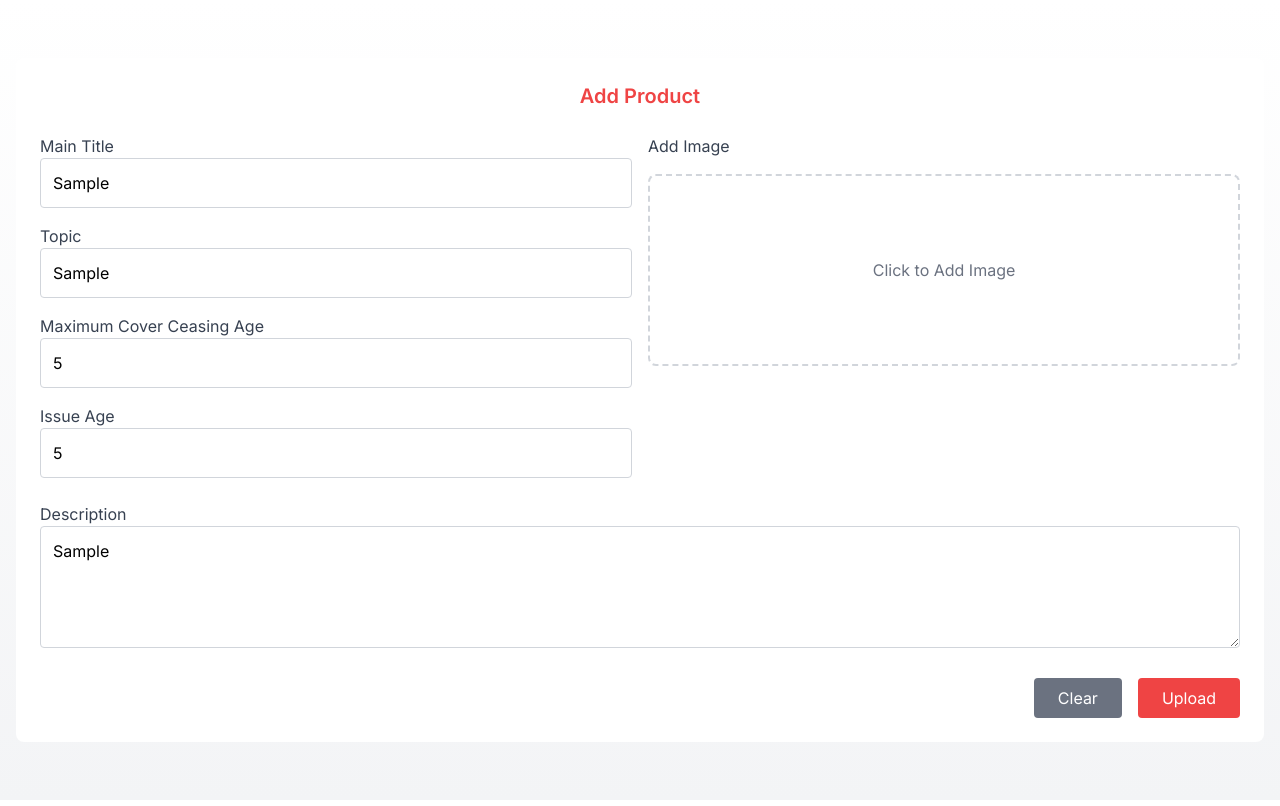
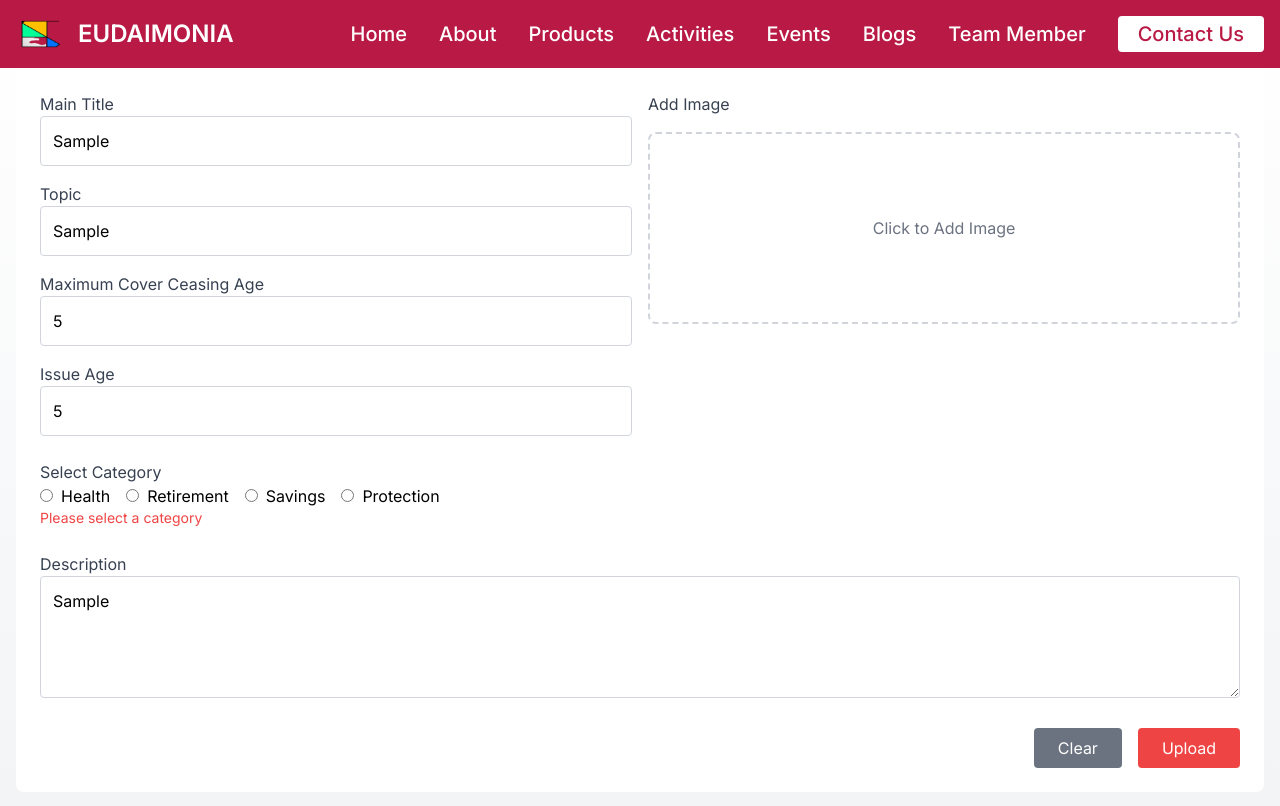
Before and after one commit to Kaveenxz/eudaumonia, a Next.js app: page /add-product in a window 1280 px wide. Both pictures are taken after typing "Sample", "Sample", "5", "5", "Sample" into the empty fields and a click on the button "Upload". Built offline with nearby package versions, Linux system fonts and the light colour scheme.

Commit message:
Added new product feature with form validation, API call, and category selection; updated product details page; removed unused code; and made minor changes to navigation and layout.

```diff
--- a/src/app/(admin)/add-product/page.tsx
+++ b/src/app/(admin)/add-product/page.tsx
@@ -1,21 +1,30 @@
 'use client';
 import { useState } from 'react';
+import { useMutation } from 'react-query';
+import { addProduct } from '@/app/api/product/apit'; // Ensure this points to the correct file
 
 export default function AddProductForm() {
-  const [formData, setFormData] = useState({
+  const [formData, setFormData]:any = useState({
     mainTitle: '',
     topic: '',
     maxAge: '',
     issueAge: '',
     description: '',
     image: null,
+    categoryId: '', // Holds the selected category ID
   });
+  const [errors, setErrors]:any = useState({});
+  const [imagePreview, setImagePreview]:any = useState(null);
 
-  const [errors, setErrors] = useState({});
-  const [imagePreview, setImagePreview] = useState(null);
+  const categories = [
+    { id: 1, name: 'Health' },
+    { id: 2, name: 'Retirement' },
+    { id: 3, name: 'Savings' },
+    { id: 4, name: 'Protection' },
+  ];
 
-  const validateForm = () => {
-    let newErrors = {};
+  const validateForm:any = () => {
+    let newErrors:any = {};
     let isValid = true;
 
     if (!formData.mainTitle) {
@@ -38,17 +47,25 @@ export default function AddProductForm() {
       newErrors.description = 'Description is required';
       isValid = false;
     }
+    if (!formData.categoryId) {
+      newErrors.categoryId = 'Please select a category';
+      isValid = false;
+    }
 
     setErrors(newErrors);
     return isValid;
   };
 
-  const handleInputChange = (e) => {
+  const handleInputChange = (e:any) => {
     const { name, value } = e.target;
     setFormData({ ...formData, [name]: value });
   };
 
-  const handleImageChange = (e) => {
+  const handleCategoryChange = (categoryId:any) => {
+    setFormData({ ...formData, categoryId });
+  };
+
+  const handleImageChange = (e:any) => {
     const file = e.target.files[0];
     if (file) {
       setFormData({ ...formData, image: file });
@@ -56,11 +73,25 @@ export default function AddProductForm() {
     }
   };
 
-  const handleSubmit = (e) => {
+  const mutation = useMutation(addProduct, {
+    onSuccess: () => {
+      alert('Product added successfully');
+    },
+    onError: () => {
+      alert('Failed to add product');
+    },
+  });
+
+  const handleSubmit = (e:any) => {
     e.preventDefault();
     if (validateForm()) {
-      console.log(formData);
-      // Form submission logic
+      const productData = {
+        name: formData.mainTitle,
+        description: formData.description,
+        categoryId: formData.categoryId,
+        createdBy: 1,
+      };
+      mutation.mutate(productData);
     }
   };
 
@@ -72,6 +103,7 @@ export default function AddProductForm() {
       issueAge: '',
       description: '',
       image: null,
+      categoryId: '',
     });
     setImagePreview(null);
     setErrors({});
@@ -167,6 +199,26 @@ export default function AddProductForm() {
               </div>
             </div>
 
+            {/* Category Selection */}
+            <div>
+              <label className="block text-gray-700">Select Category</label>
+              <div className="flex sm:space-x-4 max-sm:grid max-sm:grid-cols-2">
+                {categories.map((category) => (
+                  <div key={category.id}>
+                    <input
+                      type="radio"
+                      name="categoryId"
+                      value={category.id}
+                      checked={formData.categoryId === category.id}
+                      onChange={() => handleCategoryChange(category.id)}
+                    />
+                    <label className="ml-2">{category.name}</label>
+                  </div>
+                ))}
+              </div>
+              {errors.categoryId && <p className="text-red-500 text-sm">{errors.categoryId}</p>}
+            </div>
+
             {/* Description */}
             <div>
               <label className="block text-gray-700">Description</label>
@@ -195,8 +247,9 @@ export default function AddProductForm() {
               <button
                 type="submit"
                 className="px-6 py-2 bg-red-500 text-white rounded hover:bg-red-600 transition duration-300"
+                disabled={mutation.isLoading}
               >
-                Upload
+                {mutation.isLoading ? 'Uploading...' : 'Upload'}
               </button>
             </div>
           </form>
--- a/src/app/[products]/[id]/[more]/page.tsx
+++ /dev/null
@@ -1,9 +0,0 @@
-import React from 'react'
-
-function page() {
-  return (
-    <div className='mx-4 md:mx-10 lg:mx-20 my-10 lg:my-20'>more details about the product</div>
-  )
-}
-
-export default page
--- a/src/app/api/product/apit.ts
+++ b/src/app/api/product/apit.ts
@@ -33,3 +33,19 @@ export const getProductById = async (id:any) => {
         }
     }
 }
+
+export const addProduct = async (formData:any) => {
+    try {
+      const url:any = process.env.NEXT_PUBLIC_ADD_PRODUCT;
+      const response = await axios.post(url, formData);
+      return response.data;
+    } catch (error:any) {
+      if (error.response) {
+        return error.response.data;
+      } else if (error.message) {
+        return error.message;
+      } else {
+        return 'It seems to be a connection issue, try again later....';
+      }
+    }
+  };
--- a/src/app/components/Navbar.tsx
+++ b/src/app/components/Navbar.tsx
@@ -52,6 +52,9 @@ const Navbar: React.FC = () => {
               <Link href="/#blog" className="block py-2 px-3 text-white rounded lg:hover:bg-transparent lg:p-0">Blogs</Link>
             </li>
             <li>
+              <Link href="/team-member" className="block py-2 px-3 text-white rounded lg:hover:bg-transparent lg:p-0">Team Member</Link>
+            </li>
+            <li>
               <Link href="/#contact" className="block py-2 px-3 text-[#B91A45] rounded bg-white lg:hover:bg-transparent lg:px-5 lg:py-1">Contact Us</Link>
             </li>
           </ul>
--- a/src/app/layout.tsx
+++ b/src/app/layout.tsx
@@ -21,7 +21,7 @@ export default function RootLayout({
       <QueryProvider>
       <body className={inter.className}>
         <div className="">
-        {/* <Navbar/> */}
+        <Navbar/>
         </div>
         {children}
       </body>
--- a/src/app/products/[id]/page.tsx
+++ b/src/app/products/[id]/page.tsx
@@ -39,7 +39,7 @@ function ProductsPage() {
               </div>
               <p>{product.description.length > 100 ? `${product.description.substring(0, 100)}...` : product.description}</p>
               <div className='flex justify-end mt-5 max-md:justify-start'>
-                <button className='bg-[#D31145] text-white text-nowrap h-10 px-3 rounded-2xl' onClick={() => router.push(`/product/${product.id}`)}>More Details --{'>'}</button>
+                <button className='bg-[#D31145] text-white text-nowrap h-10 px-3 rounded-2xl' onClick={() => router.push(`${id}/${product.id}`)}>More Details --{'>'}</button>
               </div>
             </div>
           </div>
--- a/src/app/team-member/page.tsx
+++ b/src/app/team-member/page.tsx
@@ -132,7 +132,7 @@ export default function MeetOurTeam() {
   return (
     <section id="meetourteam" className="bg-gray-100 py-16">
       <div className="container mx-auto text-center">
-        <h2 className="text-4xl font-bold mb-10">Meet Our Team</h2>
+        <h2 className="text-4xl font-bold my-10">Meet Our Team</h2>
         <div className="grid grid-cols-1 sm:grid-cols-2 md:grid-cols-3 lg:grid-cols-4 gap-8">
           {teamMembers?.map((member: any) => (
             <TeamMember
```
Also changed, not shown: src/app/products/page.tsx (+43 -43 lines), src/app/products/[id]/[detail]/page.tsx (renamed from src/app/[products]/[id]/page.tsx), 1 other file (tests, documents, lock files or other folders).
